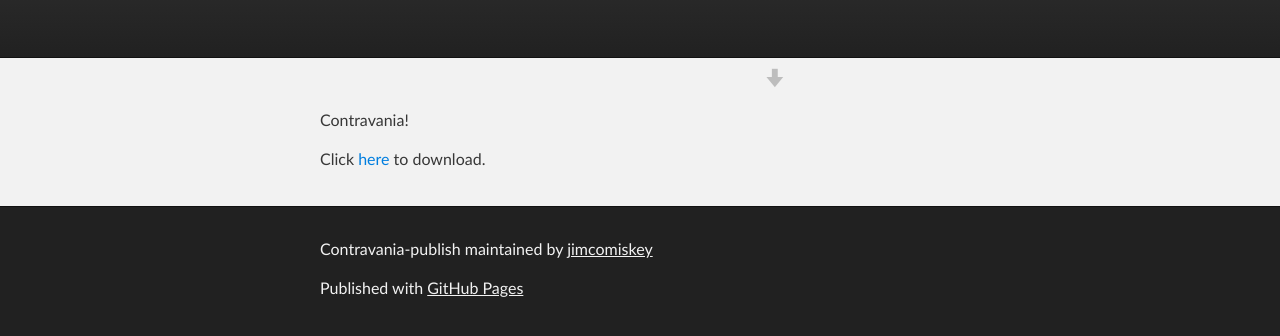
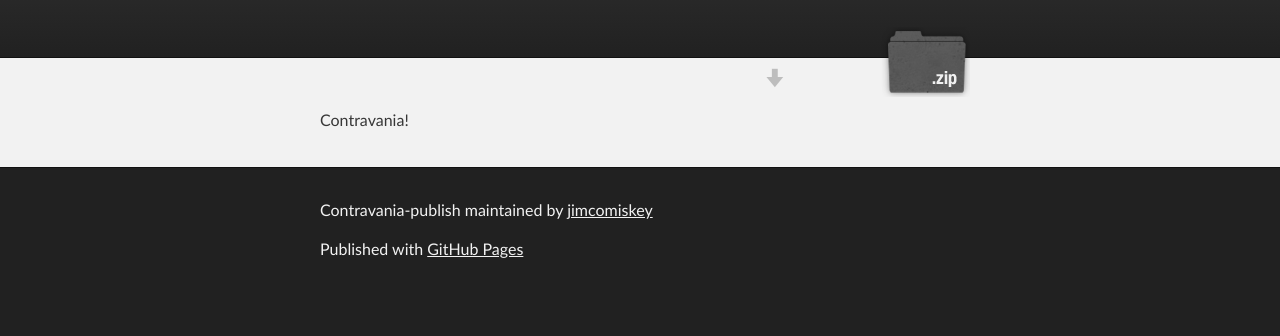
Before and after one commit to jimcomiskey/contravania-publish, a plain HTML site: page index.html in a window 1280 px wide. Shown: the part 116-452 px from the top of the page. Drawn offline with Linux system fonts and the light colour scheme.

Commit message:
Revert "Try this"
This reverts commit 5a2f0953edc74fc5cfcbb935abdd5cc90c2c6363.

```diff
--- a/index.html
+++ b/index.html
@@ -22,6 +22,7 @@
           <h2 id="project_tagline"></h2>
 
             <section id="downloads">
+              <a class="zip_download_link" href="./deploy/contravania.zip">Download this project as a .zip file</a>
             </section>
         </header>
     </div>
@@ -30,7 +31,6 @@
     <div id="main_content_wrap" class="outer">
       <section id="main_content" class="inner">
         <p>Contravania!</p>
-		<p>Click <a href="./deploy/contravania.zip">here</a> to download.</p>
       </section>
     </div>
 
```
